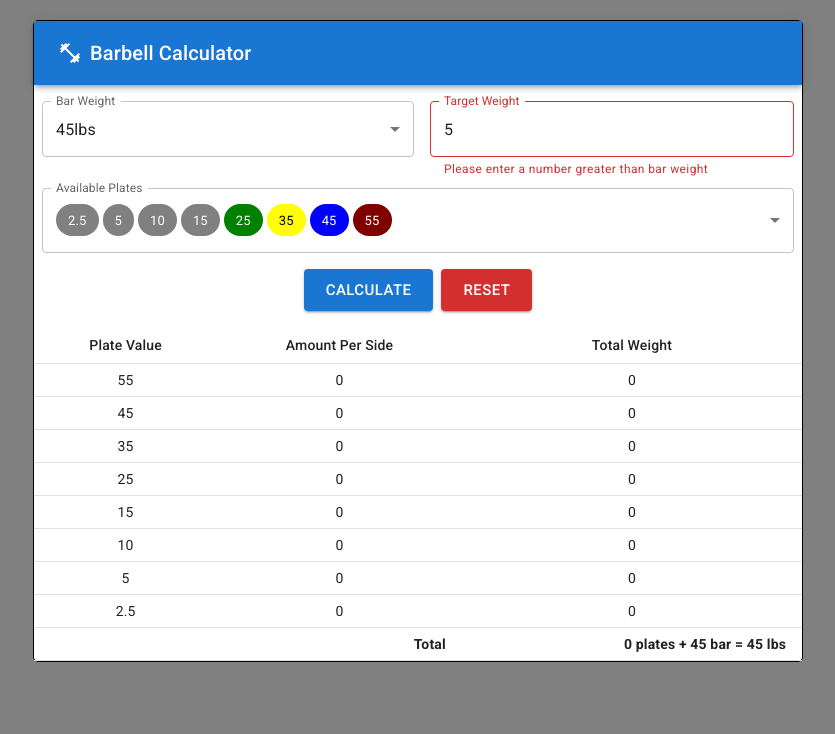
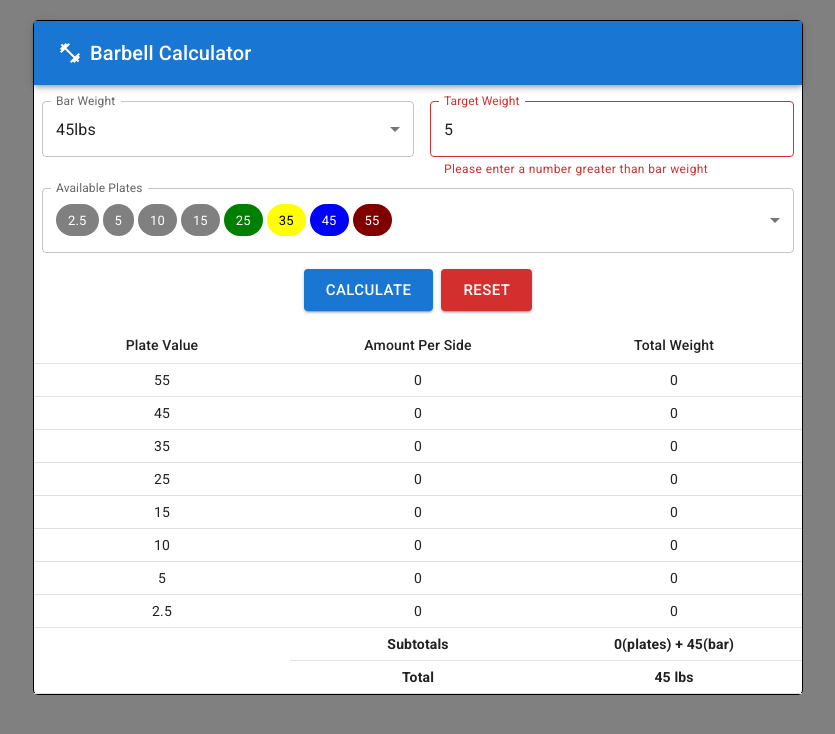
Before and after one commit to kcereno/mui-barbell-calc, a React (Create React App) app: page / in a window 1280 px wide. Both pictures are taken after typing "5" into the empty fields and a click on the button "CALCULATE". Shown: the top 734 px of the page, without its empty margins (222-1057 px from the left). Built offline with nearby package versions, Linux system fonts and the light colour scheme.

Commit message:
Tweak result table layout

```diff
--- a/src/components/ResultTable.tsx
+++ b/src/components/ResultTable.tsx
@@ -62,13 +62,19 @@ const ResultTable = (props: PropTypes) => {
       <Table size="small" aria-label="a dense table">
         <TableHead>
           <TableRow>
-            <TableCell align="center">Plate Value</TableCell>
+            <TableCell align="center" sx={{ width: "33%" }}>
+              Plate Value
+            </TableCell>
             {/* <TableCell align="center">Edit</TableCell> */}
-            <TableCell align="center">Amount Per Side</TableCell>
-
-            <TableCell align="center">Total Weight</TableCell>
+            <TableCell align="center" sx={{ width: "33%" }}>
+              Amount Per Side
+            </TableCell>
+            <TableCell align="center" sx={{ width: "33%" }}>
+              Total Weight
+            </TableCell>
           </TableRow>
         </TableHead>
+
         <TableBody>
           {rows.map((row) => (
             <TableRow
@@ -83,18 +89,25 @@ const ResultTable = (props: PropTypes) => {
               <TableCell align="center">{row.weightTotal}</TableCell>
             </TableRow>
           ))}
-          <TableRow sx={{ margingTop: 1 }}>
-            <TableCell />
-            {/* <TableCell /> */}
 
-            <TableCell align="right">
+          <TableRow>
+            <TableCell rowSpan={2} />
+            <TableCell align="center">
+              <strong>Subtotals</strong>
+            </TableCell>
+            <TableCell align="center">
+              <strong>
+                {plateTotal}(plates) + {props.barWeight}(bar)
+              </strong>
+            </TableCell>
+          </TableRow>
+
+          <TableRow>
+            <TableCell align="center">
               <strong>Total</strong>
             </TableCell>
-            <TableCell align="right">
-              <strong>
-                {plateTotal} plates + {props.barWeight} bar ={" "}
-                {plateTotal + props.barWeight} lbs
-              </strong>
+            <TableCell align="center">
+              <strong>{props.barWeight + plateTotal} lbs</strong>
             </TableCell>
           </TableRow>
         </TableBody>
```
